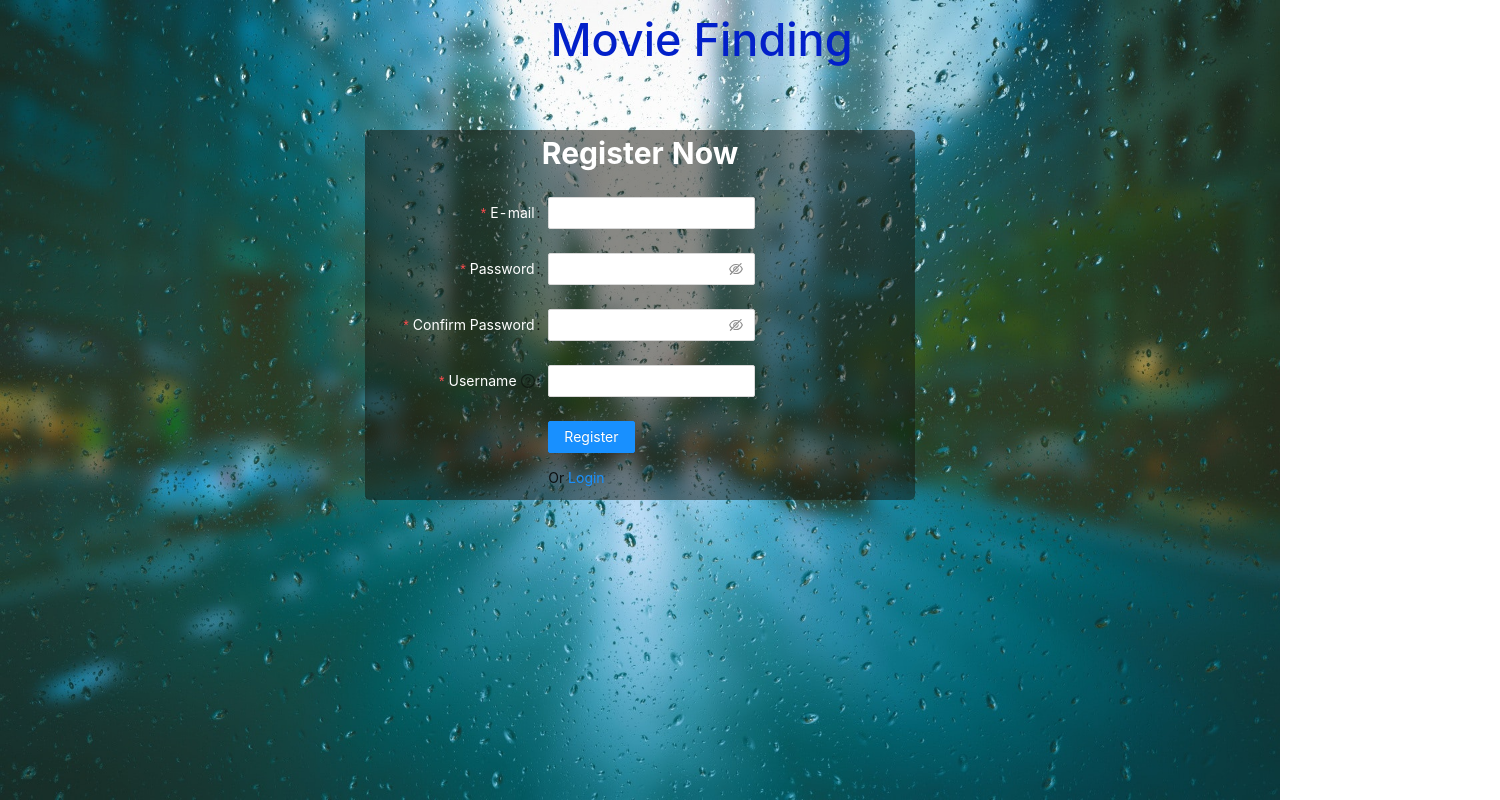
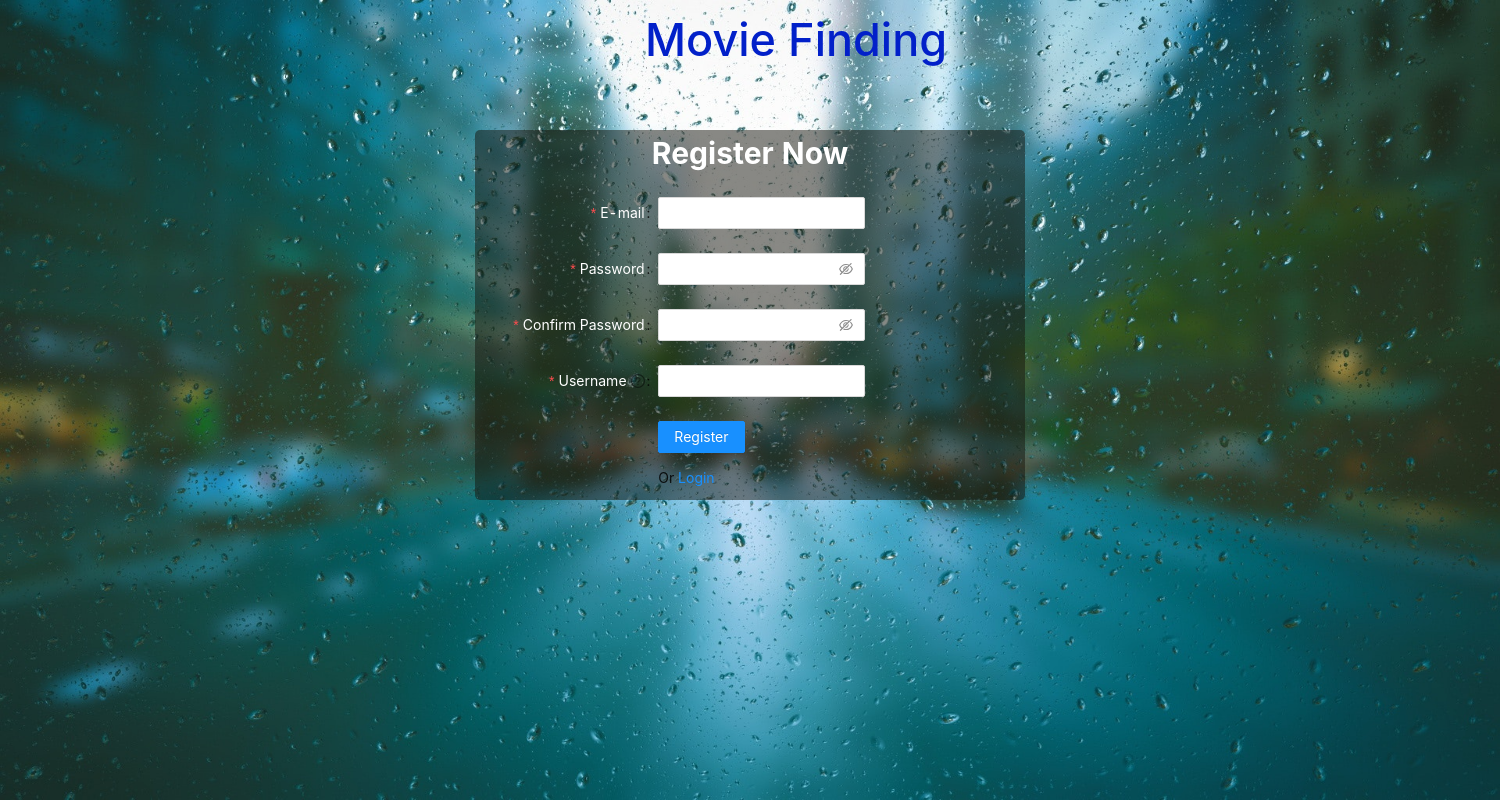
Before and after one commit to Lee878/FinalProject, a React (Create React App) app: page /register in a window 1280 px wide. Shown: the whole page, 1500 px wide, since content can reach past the window. Built offline with nearby package versions, Linux system fonts and the light colour scheme; what store would draw is missing.

Commit message:
增加最小宽度的限制

```diff
--- a/src/component/Home/movieList/Moviedetail.jsx
+++ b/src/component/Home/movieList/Moviedetail.jsx
@@ -145,6 +145,21 @@ const Moviedetail = () => {
         setMovietitle(params.title)
         fetchData();
         fetchLike();
+        // return ()=>{
+        //     setMovieid();
+        //     setMovieType();
+        //     setMovietitle();
+        //     setContent([]);
+        //     setLike(false)
+        //     setPosterpath()
+        //     setMoviedate()
+        //     setMovievote()
+        //     setMovieType("movie")
+        //     setProvider()
+        //     setRegions([])
+        //     setRegion()
+        //     setfirst()
+        // }
         // fetechMovieLikn()
         // eslint-disable-next-line
       }, [like]);
@@ -216,7 +231,7 @@ const Moviedetail = () => {
                                         {
                                         provider?
                                         (provider.map((pr)=>
-                                        <p style={{textAlign:'center'}}><a href={first.link}>{pr.provider_name}</a></p>
+                                        <p style={{textAlign:'center'}} key = {pr}><a href={first.link}>{pr.provider_name}</a></p>
                                         //  <h2 href={first.link}>{p.provider_name}</h2>
                                         ))
                                         :
--- a/src/component/Home/pageset/headtitle/index.less
+++ b/src/component/Home/pageset/headtitle/index.less
@@ -1,10 +1,11 @@
 .header{
-    height:8%;
+    height:80px;
     background-color: rgb(2, 21, 41);
     display: flex;
     z-index: 2;
     width: 100%;
-    position: fixed;
+    min-width: 1500px;
+    position: absolute;
     padding-bottom: 15px;
     box-shadow: 0px 1px 5px black;
 
--- a/src/index.css
+++ b/src/index.css
@@ -31,3 +31,9 @@
   [data-theme="dark"] .site-layout-content {
     background: #141414;
   }
+
+body,html{
+  width: 100%;
+  min-width: 1500px;
+  /* min-height: 1500px; */
+}
```
